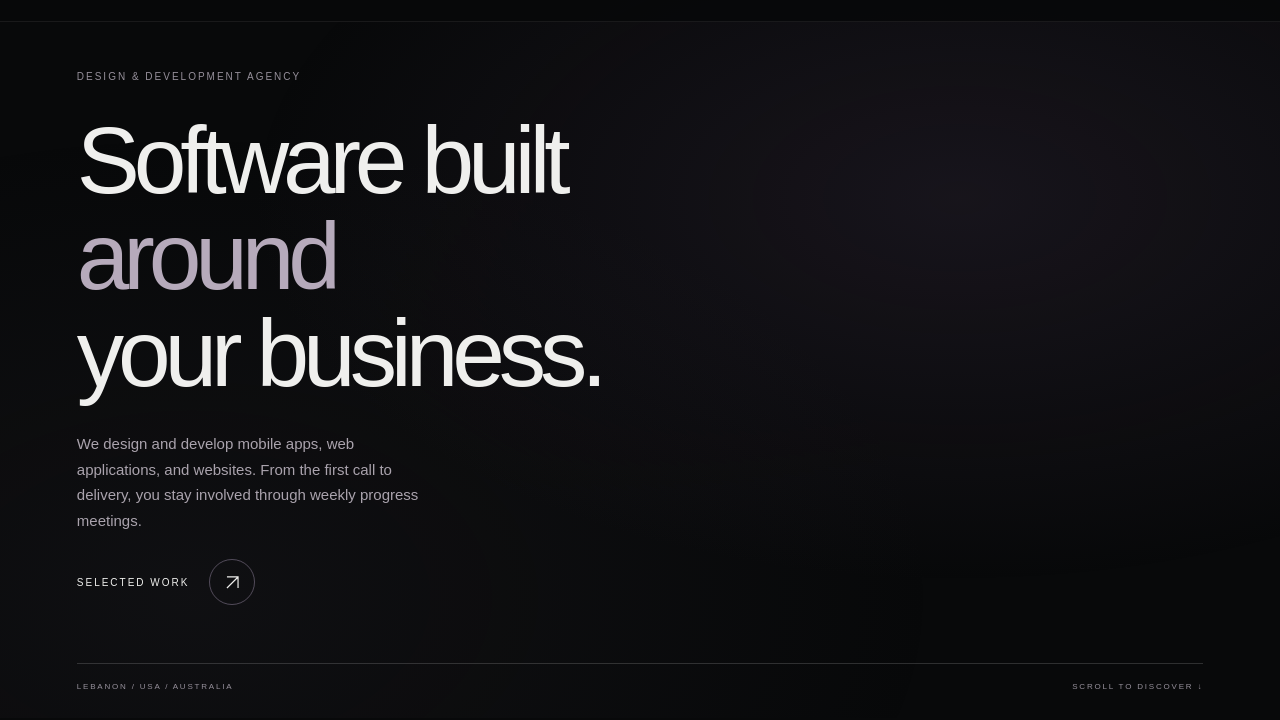
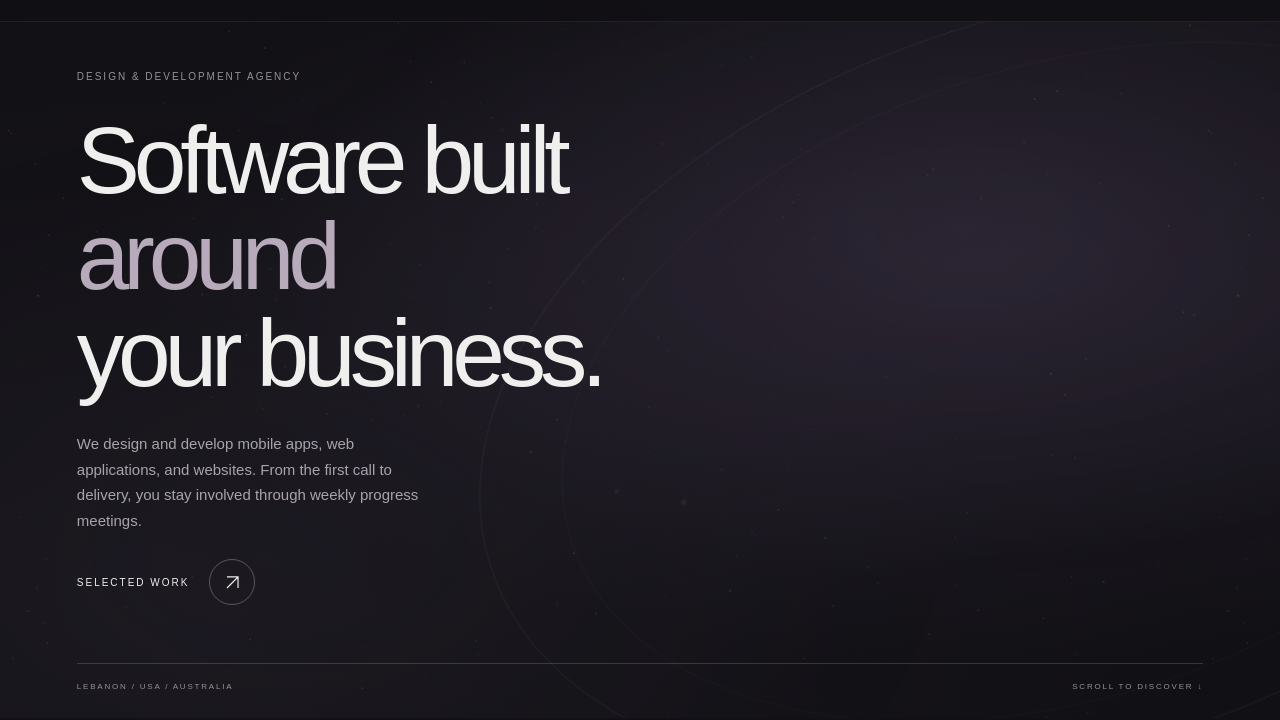
Before and after one commit to Jadewix/Planck, a website built with Vite: page index.html in a window 1280 px wide. Shown: the part 82-802 px from the top of the page. Built offline with nearby package versions, Linux system fonts and the light colour scheme.

Commit message:
Restore violet atmospheric depth and drifting background dust

```diff
--- a/index.html
+++ b/index.html
@@ -16,6 +16,9 @@
 <body>
 <a class="skip-link" href="#main">Skip to content</a>
 <div class="atmosphere" aria-hidden="true">
+<div class="atmosphere-glow"></div>
+<div class="atmosphere-rings"></div>
+<div class="atmosphere-dust"></div>
 </div>
 <header>
 <a href="#home" aria-label="Planck home">
--- a/src/styles/site.css
+++ b/src/styles/site.css
@@ -2,7 +2,7 @@
   color-scheme: dark;
   font-family: Arial, Helvetica, sans-serif;
   color: #efefed;
-  background: #08090a;
+  background: #111014;
   --muted: #aaa3ad;
   --accent: #c8b9d1;
   --border: #ffffff28;
@@ -19,8 +19,18 @@ button, summary, a { -webkit-tap-highlight-color: transparent; }
 [hidden] { display: none !important; }
 .skip-link { position: fixed; top: 12px; left: 12px; z-index: 40; padding: 14px 20px; background: #efefed; color: #08090a; transform: translateY(-160%); }
 .skip-link:focus { transform: none; }
-.atmosphere { position: fixed; inset: 0; pointer-events: none; z-index: -1; background: radial-gradient(ellipse at 75% 35%, #3a2e4350, transparent 52%), radial-gradient(ellipse at 15% 85%, #322e3730, transparent 48%); }
-header { position: fixed; inset: 0 0 auto; z-index: 30; display: flex; justify-content: space-between; align-items: center; padding: 24px 4%; background: #08090aef; border-bottom: 1px solid #ffffff12; }
+/* Layered charcoal/violet atmosphere: slow haze, depth rings, and fine dust. */
+.atmosphere { position: fixed; inset: 0; pointer-events: none; z-index: 0; overflow: hidden; background: radial-gradient(ellipse at 78% 44%, #3d344b66, transparent 62%), radial-gradient(ellipse at 12% 86%, #302b3944, transparent 65%), #111014; }
+main, footer { position: relative; z-index: 1; }
+.atmosphere-glow { position: absolute; inset: -15%; background: radial-gradient(ellipse at 70% 42%, #7963852b, transparent 42%), radial-gradient(ellipse at 30% 72%, #66596f16, transparent 42%); animation: atmosphere-breathe 32s ease-in-out infinite alternate; }
+.atmosphere-rings { position: absolute; left: 36%; top: 12%; width: 94vw; height: 70vw; max-height: 92vh; border: 1px solid #c8b9d112; border-radius: 50%; transform: rotate(-18deg); }
+.atmosphere-rings::after { content: ''; position: absolute; inset: 7%; border: 1px solid #c8b9d108; border-radius: inherit; }
+.atmosphere-dust { position: absolute; inset: -80px; background: url('/images/atmosphere-dust.svg') repeat; background-size: 1200px 1000px; opacity: .62; animation: atmosphere-drift 65s linear infinite alternate; }
+@keyframes atmosphere-breathe { from { transform: translate3d(-1%, -1%, 0) scale(1); opacity: .7; } to { transform: translate3d(2%, 2%, 0) scale(1.06); opacity: 1; } }
+@keyframes atmosphere-drift { from { transform: translate3d(0, 0, 0); } to { transform: translate3d(26px, -42px, 0); } }
+@media (max-width: 750px) { .atmosphere-rings { left: 10%; top: 22%; width: 155vw; height: 145vw; } .atmosphere-dust { background-size: 1000px 834px; opacity: .5; } }
+
+header { position: fixed; inset: 0 0 auto; z-index: 30; display: flex; justify-content: space-between; align-items: center; padding: 24px 4%; background: #111014e6; backdrop-filter: blur(12px); border-bottom: 1px solid #ffffff12; }
 .logo { display: block; width: 135px; height: 32px; object-fit: contain; }
 .desktop-nav { display: flex; align-items: center; gap: clamp(20px, 2.8vw, 48px); }
 .desktop-nav a { position: relative; padding: 16px 0; font-size: 11px; font-weight: 600; letter-spacing: 1.3px; text-transform: uppercase; transition: color .25s; }
```
Also changed, not shown: public/images/atmosphere-dust.svg (added).
